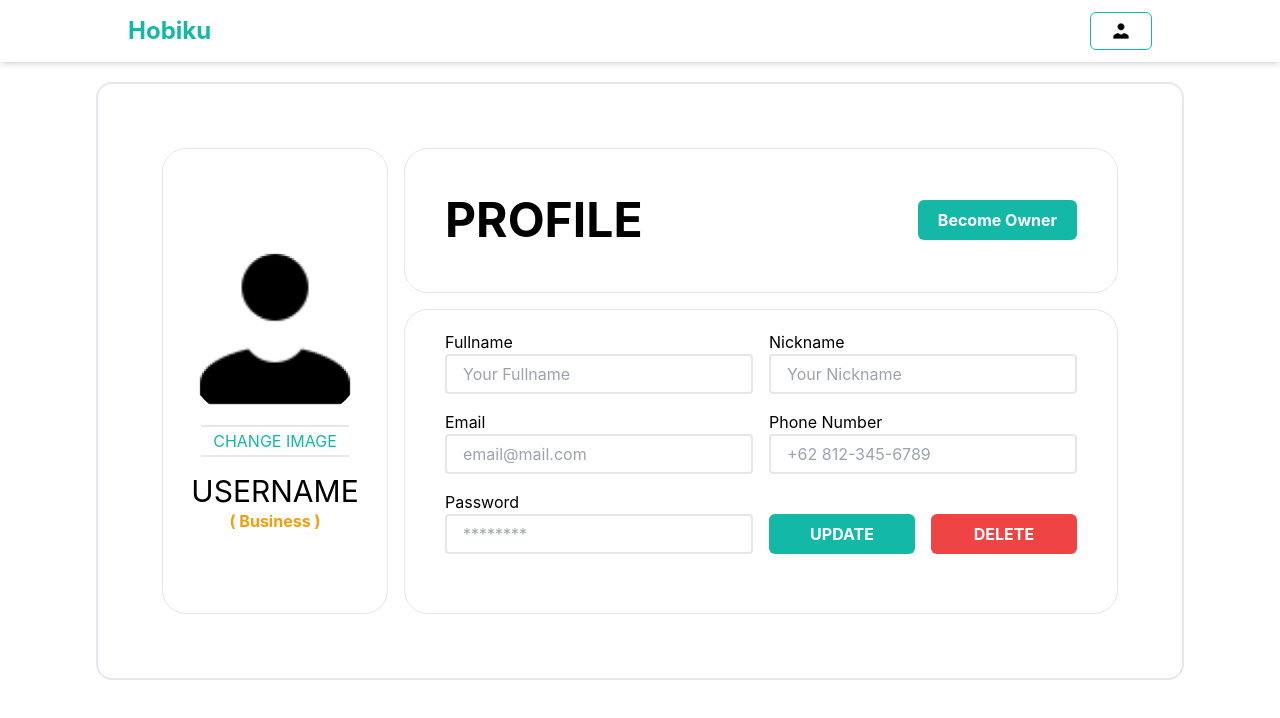
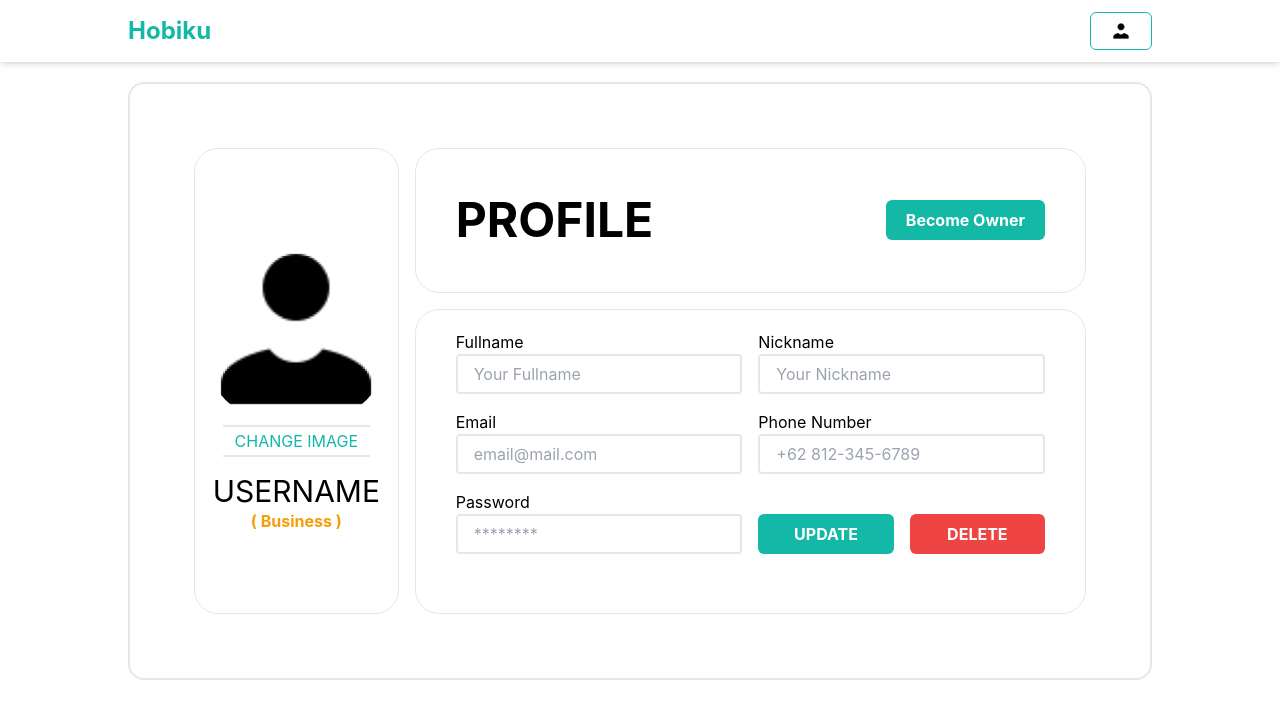
Before and after one commit to ATiarK/Hobiku-booking-sport-arena, a React (Create React App) app: page /user in a window 1280 px wide. Shown: the top 718 px of the page. Built offline with nearby package versions, Linux system fonts and the light colour scheme; no server answers.

Commit message:
update for widescreen

```diff
--- a/src/components/Layout.jsx
+++ b/src/components/Layout.jsx
@@ -6,7 +6,7 @@
 		<>
 			<div className="bg-white" onScroll={onScroll}>
 				<Navbar />
-				<div className="h-screen px-8 md:px-10 lg:px-24">
+				<div className="h-screen px-8 md:px-10 lg:px-24 xl:px-32 2xl:px-40">
 					{children}
 				</div>
 			</div>
```
